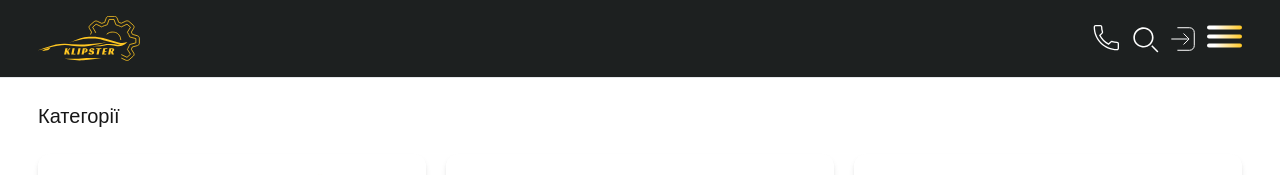
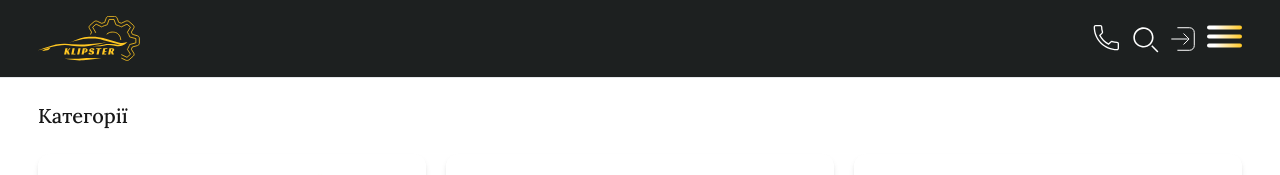
Before and after one commit to IgorBoichuk/Klipster, a Next.js app: page / in a window 1280 px wide. Shown: the top 175 px of the page. Built offline with nearby package versions, Linux system fonts and the light colour scheme.

Commit message:
font-sans

```diff
--- a/src/app/layout.tsx
+++ b/src/app/layout.tsx
@@ -22,7 +22,7 @@ export default function RootLayout({
 }>) {
 	return (
 		<html lang='ua' className={` ${lora.variable}  font-sans dark`}>
-			<body className=''>
+			<body className='font-sans'>
 				<PopupProvider>
 					<Header />
 					{children}
--- a/src/app/page.tsx
+++ b/src/app/page.tsx
@@ -11,7 +11,7 @@ import Clipsest from '../../public/images/clipsest.png';
 export default function Home() {
 	return (
 		<Container>
-			<div>
+			<div className=''>
 				<SectionTitle title='Категорії' />
 			</div>
 			<ul className='grid grid-cols-2 gap-[20px] lg:grid-cols-3'>
```
Also changed, not shown: src/shared/SectionTitle.tsx (line endings or trailing spaces).
